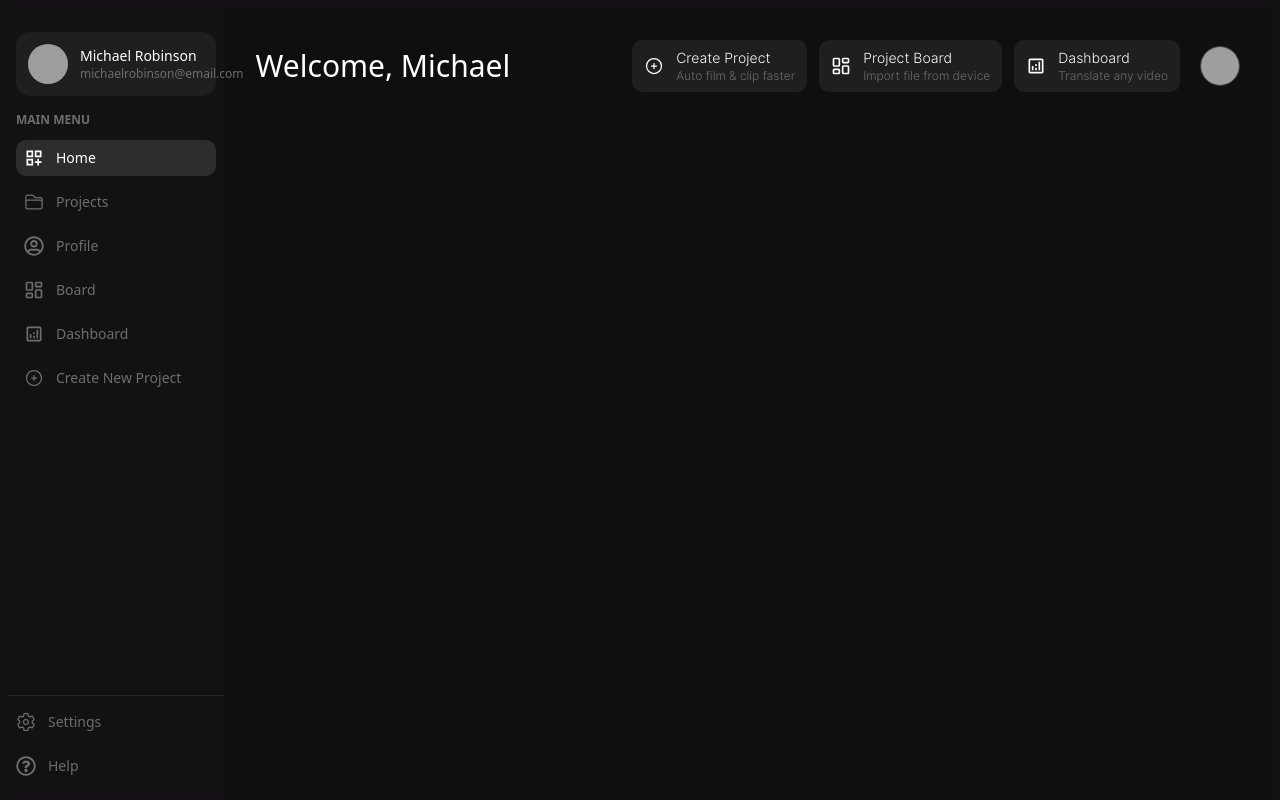
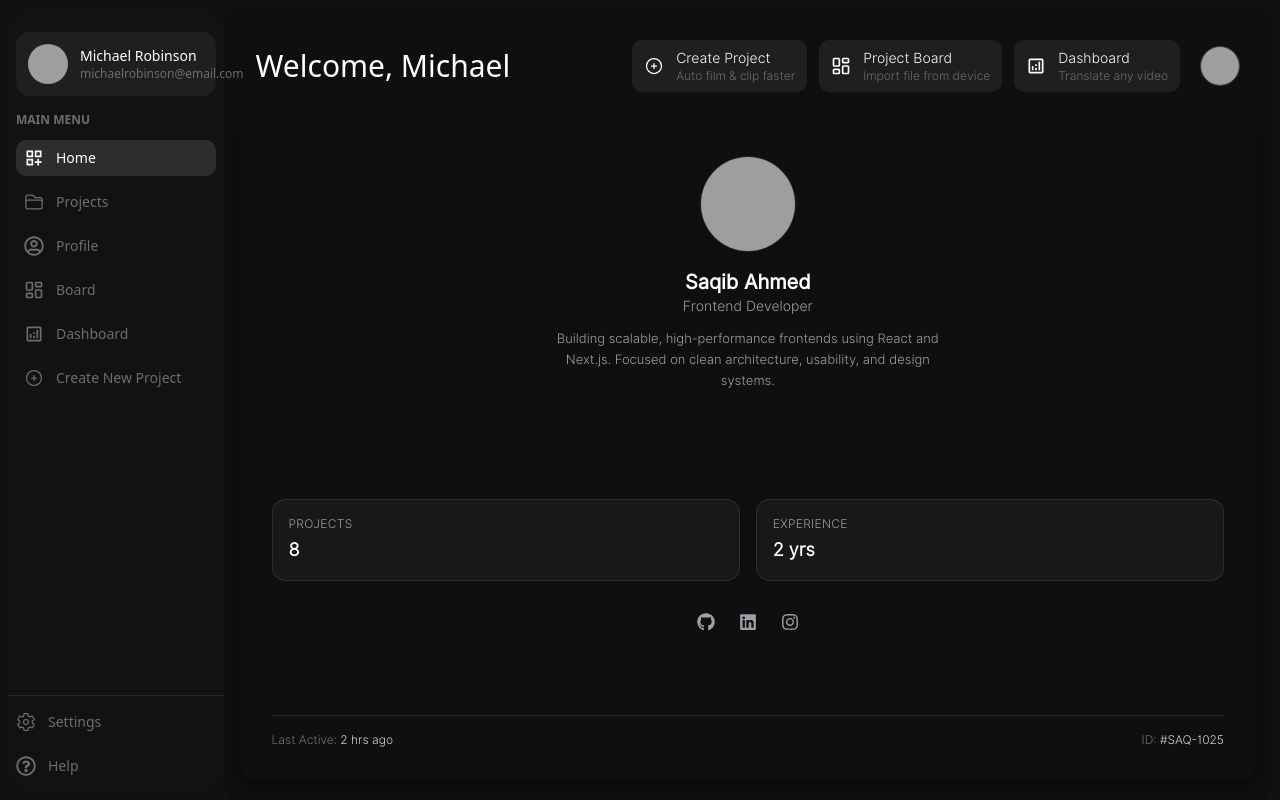
Before and after one commit to SaqibFarhanProgrammer/Doable-Task-Manager, a React (Vite) app: page /work/profile in a window 1280 px wide. Built offline with nearby package versions, Linux system fonts and the light colour scheme; grey boxes are pictures that could not be loaded.

Commit message:
profile add

```diff
--- a/src/Web-App/Main/Main.tsx
+++ /dev/null
@@ -1,8 +0,0 @@
-
-function Main() {
-  return (
-    <div>Main</div>
-  )
-}
-
-export default Main
--- a/src/Web-App/management/Main.tsx
+++ b/src/Web-App/management/Main.tsx
@@ -2,6 +2,7 @@ import { Route, Routes } from "react-router-dom"
 import Main_Navbar from "../main_navbar/Main_Navbar"
 import Projects from "./sections/Projects/Projects"
 import Board from "./sections/Board/Board"
+import Profile from "./sections/profile/Profile"
 
 function Main() {
   return (
@@ -11,6 +12,7 @@ function Main() {
         <Routes>
           <Route path="project" element={<Projects />} />
           <Route path="board" element={<Board />} />
+          <Route path="profile" element={<Profile />} />
         </Routes>
       </div>
     </div>
--- /dev/null
+++ b/src/Web-App/management/sections/profile/Profile.tsx
@@ -0,0 +1,69 @@
+import { FaGithub, FaLinkedin, FaInstagram } from "react-icons/fa"
+
+function Profile() {
+  return (
+    <div className="h-[82vh] w-full rounded-2xl shadow-[0_4px_25px_rgba(0,0,0,0.4)] hover:shadow-[0_8px_40px_rgba(0,0,0,0.5)] transition-all duration-500 ease-out flex flex-col justify-between p-8 backdrop-blur-md">
+
+      <div className="flex normal flex-col items-center text-center">
+        <div className="w-24 h-24 rounded-full overflow-hidden border border-white/10">
+          <img
+            src="https://i.pravatar.cc/150?img=12"
+            alt="Profile"
+            className="w-full h-full object-cover"
+          />
+        </div>
+
+        <h2 className="text-xl heading text-white mt-4">Saqib Ahmed</h2>
+        <p className="text-sm text-zinc-400">Frontend Developer</p>
+
+        <p className="text-zinc-400 text-[13px] mt-3 max-w-sm leading-relaxed">
+          Building scalable, high-performance frontends using React and Next.js. Focused on clean architecture, usability, and design systems.
+        </p>
+      </div>
+
+      <div className="flex flex-col gap-6 mt-6">
+        <div className="grid grid-cols-2 gap-4">
+          <div className="flex flex-col items-start bg-zinc-800/40 border border-zinc-700/60 rounded-xl p-4">
+            <p className="text-xs text-zinc-400 uppercase tracking-wide">Projects</p>
+            <p className="text-white text-lg font-semibold mt-1">8</p>
+          </div>
+          <div className="flex flex-col items-start bg-zinc-800/40 border border-zinc-700/60 rounded-xl p-4">
+            <p className="text-xs text-zinc-400 uppercase tracking-wide">Experience</p>
+            <p className="text-white text-lg font-semibold mt-1">2 yrs</p>
+          </div>
+        </div>
+
+        <div className="flex items-center justify-center gap-6 mt-2">
+          <a
+            href="https://github.com"
+            target="_blank"
+            className="text-zinc-400 hover:text-white transition-colors duration-200"
+          >
+            <FaGithub className="text-lg" />
+          </a>
+          <a
+            href="https://linkedin.com"
+            target="_blank"
+            className="text-zinc-400 hover:text-white transition-colors duration-200"
+          >
+            <FaLinkedin className="text-lg" />
+          </a>
+          <a
+            href="https://instagram.com"
+            target="_blank"
+            className="text-zinc-400 hover:text-white transition-colors duration-200"
+          >
+            <FaInstagram className="text-lg" />
+          </a>
+        </div>
+      </div>
+
+      <div className="pt-4 border-t border-zinc-800 flex items-center justify-between text-xs text-zinc-500">
+        <p>Last Active: <span className="text-zinc-300">2 hrs ago</span></p>
+        <p>ID: <span className="text-zinc-300">#SAQ-1025</span></p>
+      </div>
+    </div>
+  )
+}
+
+export default Profile
```
